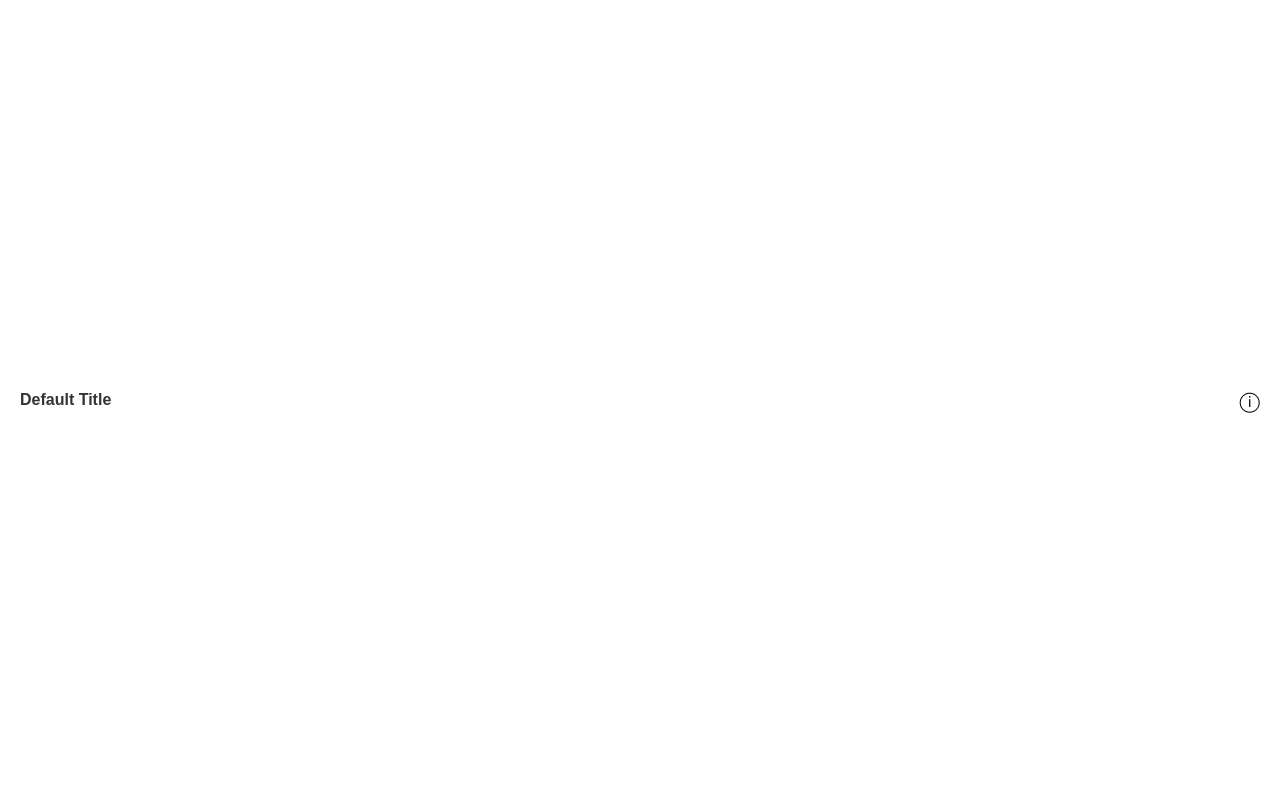
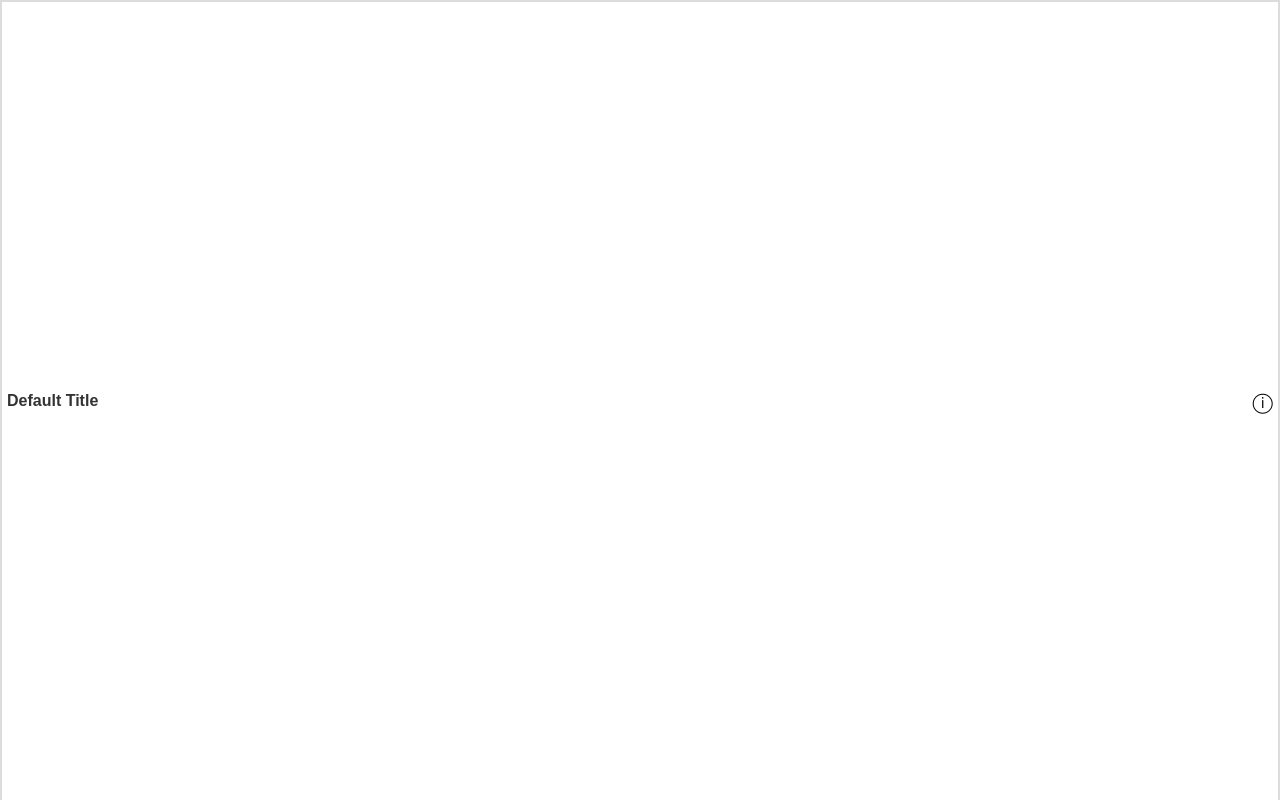
Before and after one commit to gowravkrishna-v/flip-card, a plain HTML site: page index.html in a window 1280 px wide. Drawn offline with Linux system fonts and the light colour scheme.

Commit message:
Updated index.html

```diff
--- a/index.html
+++ b/index.html
@@ -41,9 +41,11 @@
             height: 100%;
             backface-visibility: hidden;
             display: flex;
-            padding: 20px;
-            box-sizing: border-box; /* Include padding in dimensions */
-            border-radius: 10px;
+            box-sizing: border-box;
+            border: #dcdcdc;
+            border-style: solid solid none solid;
+            border-width: 2px;
+            padding: 5px;
         }
 
         .card-front {
@@ -54,10 +56,10 @@
         }
 
         .card-back {
-            background-color: #fbfbfb;
+            background-color: #ffffff;
             transform: rotateY(180deg);
-            flex-direction: row; /* Changed to row */
-            justify-content: space-between; /* Spaced between content */
+            flex-direction: row;
+            justify-content: space-between;
             align-items: center;
         }
 
@@ -75,25 +77,25 @@
 
         .content {
             font-size: 14px;
-            text-align: left; /* Left-aligned content */
+            text-align: left;
             color: #333;
-            flex: 1; /* Take up available space */
+            flex: 1;
         }
     </style>
 </head>
 <body>
-    <div class="card-container" onclick="flipCard()">
+    <div class="card-container">
         <div class="card" id="flipCard">
             <!-- Front Face -->
             <div class="card-face card-front">
                 <div class="header" id="dynamicTitle">Default Title</div>
-                <div class="info-icon">ⓘ</div>
+                <div class="info-icon" onclick="flipCard()">ⓘ</div>
             </div>
 
             <!-- Back Face -->
             <div class="card-face card-back">
                 <div class="content" id="dynamicContent">Loading...</div>
-                <div class="info-icon">ⓘ</div>
+                <div class="info-icon" onclick="flipCard()">ⓘ</div>
             </div>
         </div>
     </div>
```
